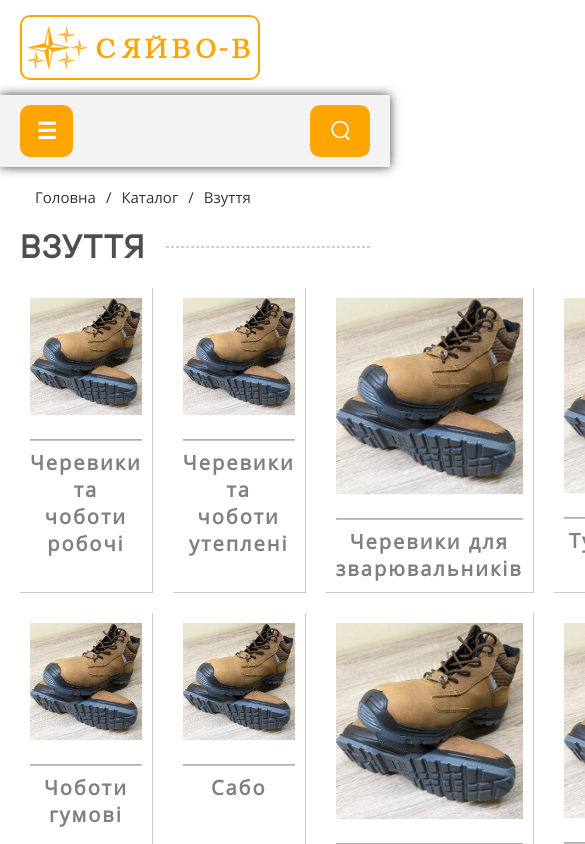
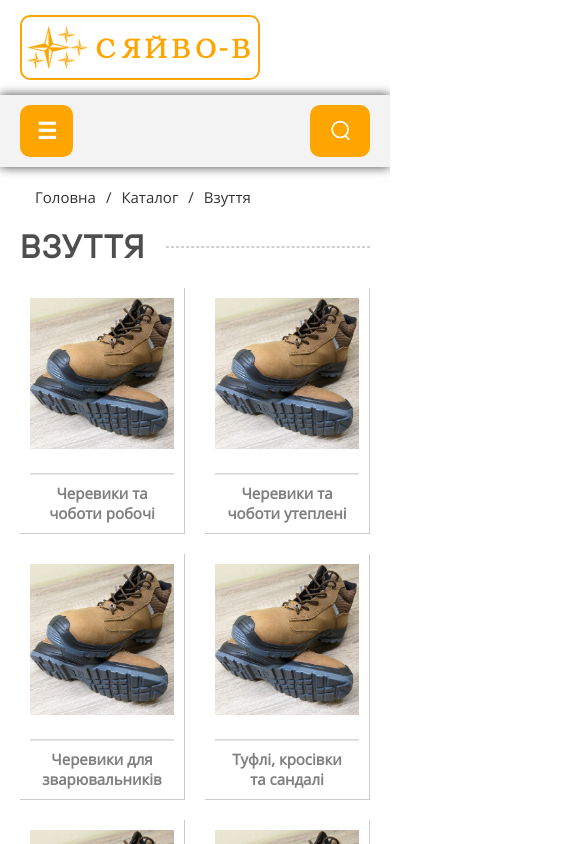
Before and after one commit to ReveinOFF/SyaivoV, a React (Create React App) app in the folder Front/: page /catalog/boots in a window 390 px wide. Shown: the top 844 px of the page, 585 px wide, since content can reach past the window. Built offline with nearby package versions, Linux system fonts and the light colour scheme.

Commit message:
Add adaptive

```diff
--- a/Front/src/pages/sub-catalog/sub-catalogStyle.scss
+++ b/Front/src/pages/sub-catalog/sub-catalogStyle.scss
@@ -59,7 +59,7 @@
     }
 
     hr {
-      border-color: rgba(78, 78, 78, 0.315);
+      border-color: rgba(78, 78, 78, 0.144);
     }
 
     div:last-child {
@@ -74,3 +74,49 @@
     }
   }
 }
+
+@media only screen and (max-width: 1425px) {
+  .sub-catalog {
+    grid-template-columns: repeat(3, 1fr);
+  }
+}
+
+@media only screen and (max-width: 1055px) {
+  .sub-catalog {
+    grid-template-columns: repeat(2, 1fr);
+  }
+}
+
+@media only screen and (max-width: 700px) {
+  .sub-catalog {
+    .catalog-block {
+      div:last-child {
+        letter-spacing: 0;
+        font-size: 17px;
+      }
+    }
+  }
+}
+
+@media only screen and (max-width: 530px) {
+  .sub-catalog {
+    .catalog-block {
+      div:last-child {
+        font-size: 15px;
+      }
+    }
+  }
+}
+
+@media only screen and (max-width: 380px) {
+  .sub-catalog {
+    grid-template-columns: repeat(1, 1fr);
+
+    .catalog-block {
+      div:last-child {
+        letter-spacing: 0.02em;
+        font-size: 20px;
+      }
+    }
+  }
+}
```
